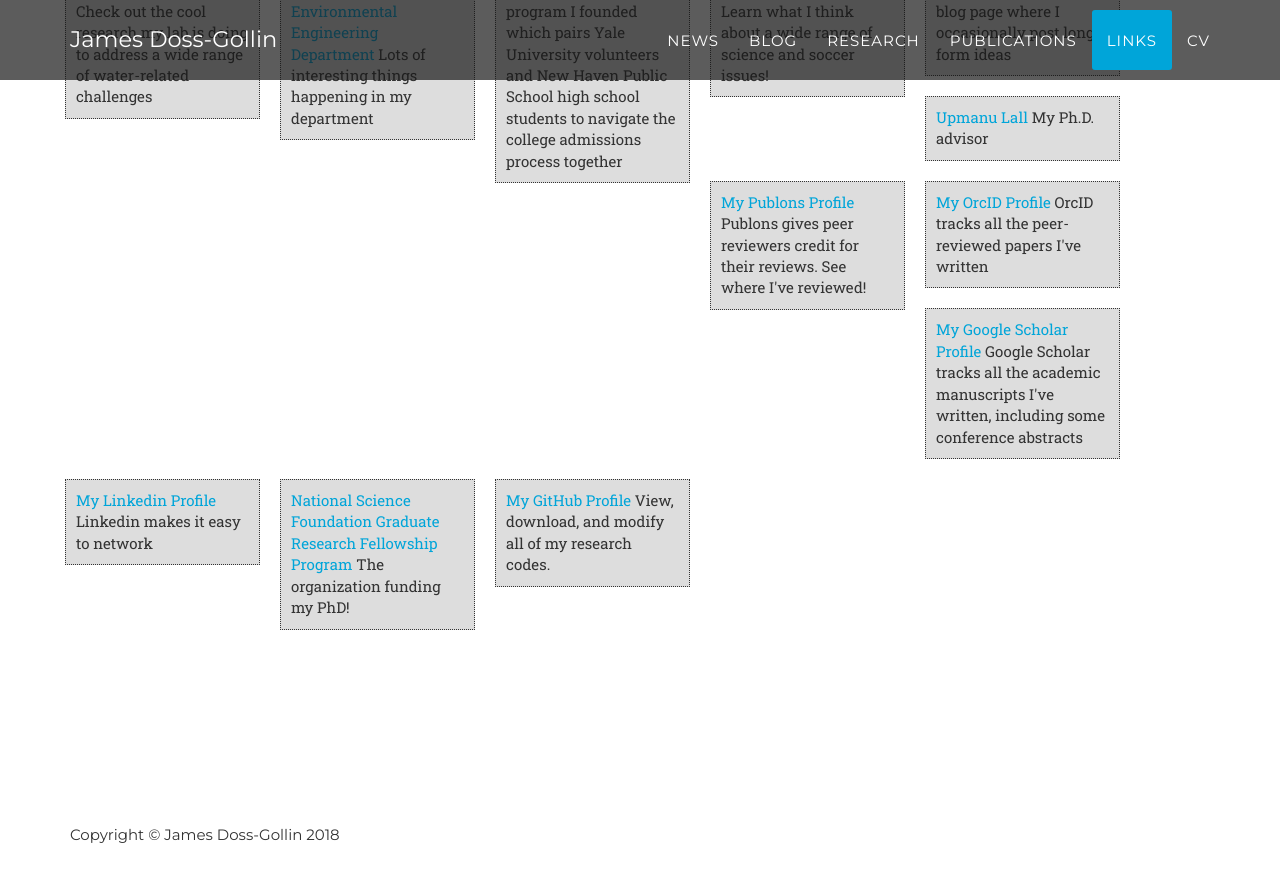
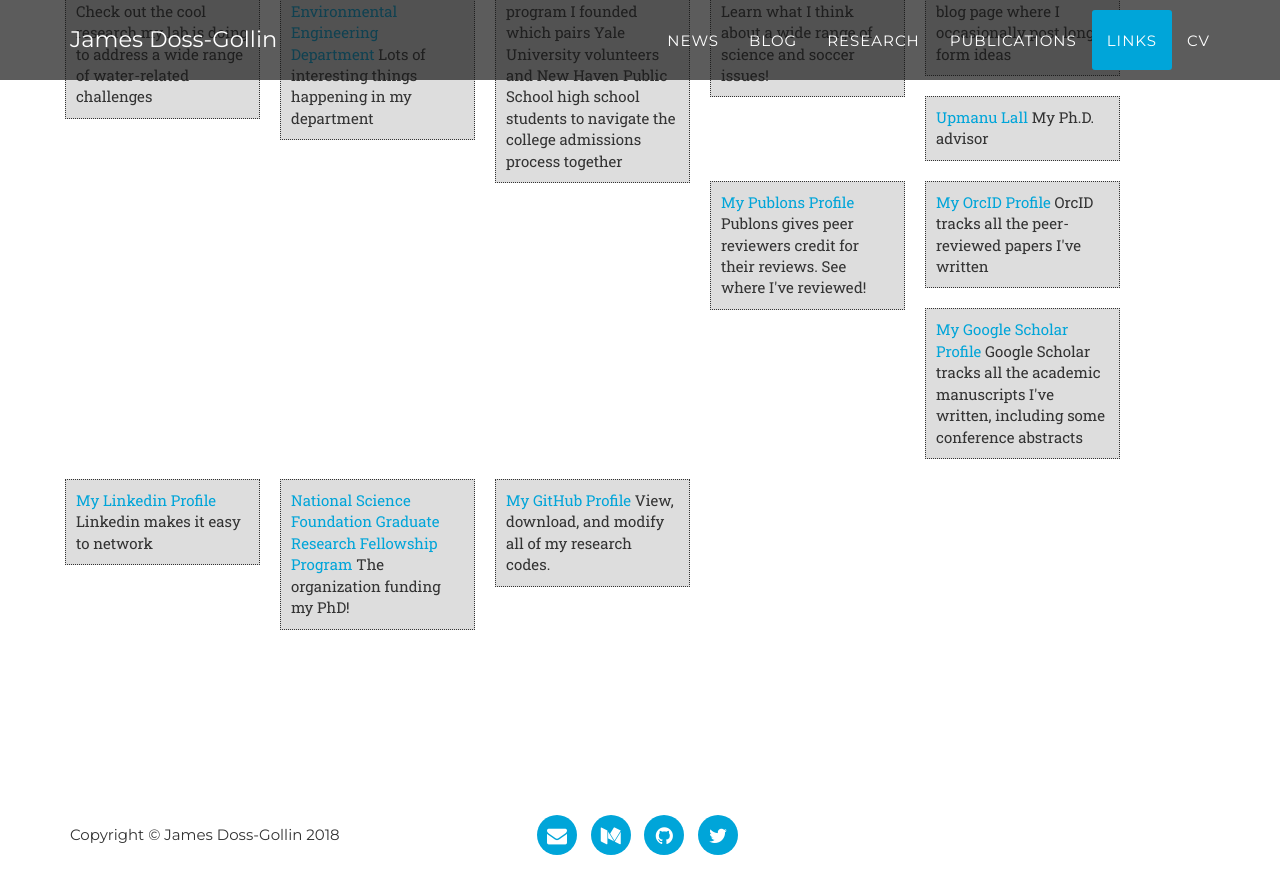
Before and after one commit to jdossgollin/blog, a Jekyll site: the page built from index.html, in a window 1280 px wide and 900 px high, scrolled down 4295 px. Shown: the top 894 px of the window. Built offline with Jekyll 4.4.1, drawn with Linux system fonts in a browser that asks for light colours; nearby versions of some CDN libraries; some web fonts are replaced; library files that are not in the unit come from our copies; comment, search, counter and statistics services are not loaded.

Commit message:
Put the social networks in the footer

```diff
--- a/_data/presentations.yml
+++ b/_data/presentations.yml
@@ -15,7 +15,7 @@ workshop:
     date: "2017-05-31"
     format: poster
     pdf: /pdf/2017-05-31-UCAR.pdf
-  - title: "Physical mechanisms and subseasonal-to-seasonal predictability of persistent intense rainfall and paraguay river flooding during the austral summer 2015/2016"
+  - title: "Physical Mechanisms and Subseasonal-to-Seasonal Predictability of Persistent Intense Rainfall and Paraguay River Flooding During the Austral Summer 2015/2016"
     location: "Workshop on Subseasonal to Seasonal Predictability of Extreme Weather and Climate"
     date: "2016-12-07"
     format: poster
--- a/_includes/footer.html
+++ b/_includes/footer.html
@@ -4,6 +4,14 @@
                 <div class="col-md-4 text-left">
                     <span class="copyright">Copyright &copy; {{ site.title }} 2018</span>
                 </div>
+                <div class="col-md-4 text-center">
+                    <ul class="list-inline social-buttons">
+                        {% for network in site.social %}
+                        <li><a href="{{ network.url }}"><i class="fa fa-{{ network.title }}"></i></a>
+                        </li>
+                        {% endfor %}
+                    </ul>
+                </div>
             </div>
         </div>
     </footer>
```
Also changed, not shown: 1 other file.
